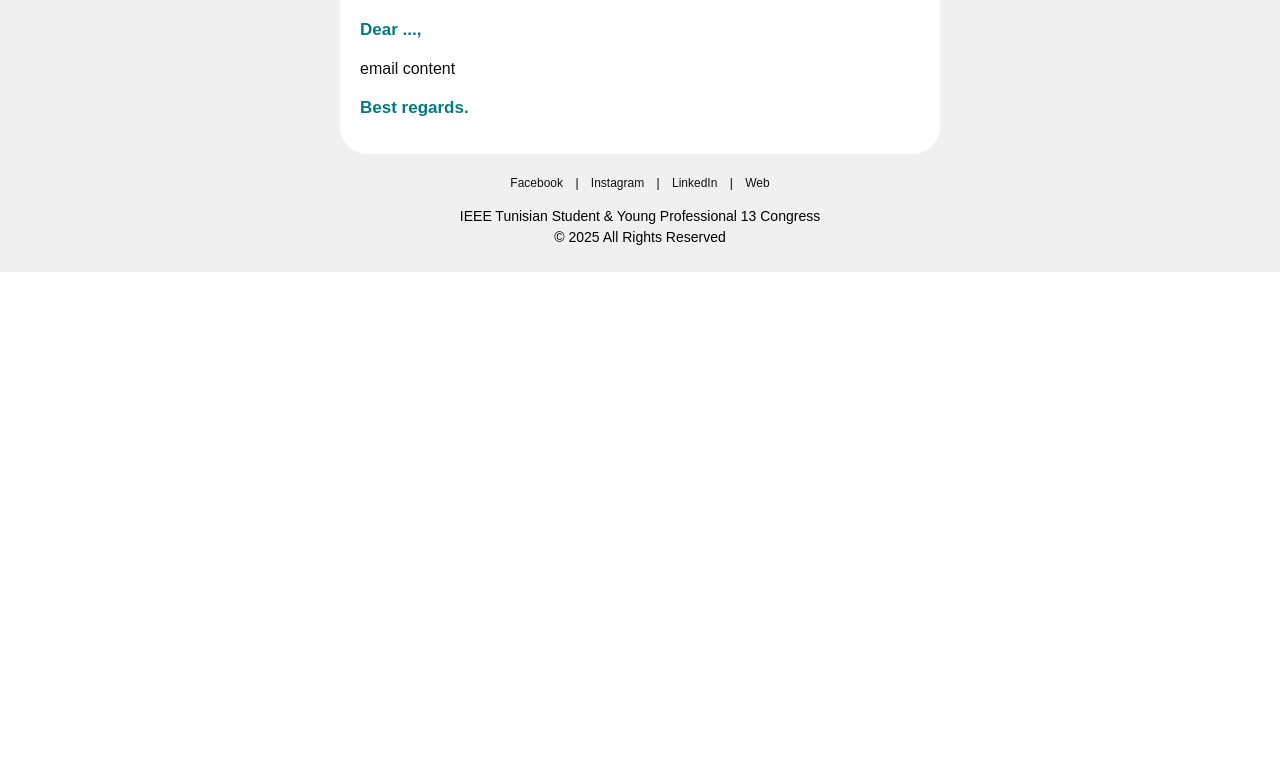
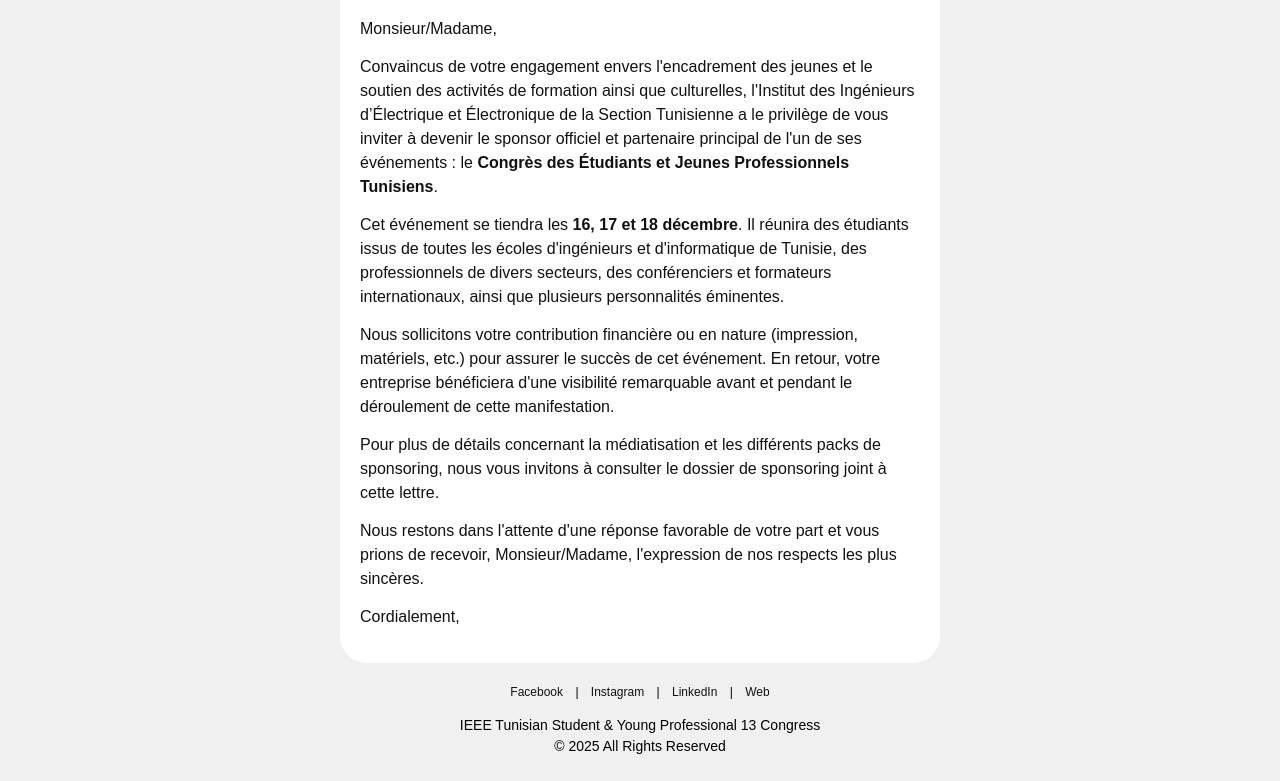
Before and after one commit to OussamaSlimani/tsyp13-tools, a plain HTML site: page email.html in a window 1280 px wide. Shown: the part 463-1244 px from the top of the page. Before the commit the page ends 800 px from the top, so only its background shows below. Drawn offline with Linux system fonts and the light colour scheme.

Commit message:
template

```diff
--- a/email.html
+++ b/email.html
@@ -182,25 +182,55 @@
                                       line-height: 1.5;
                                     "
                                   >
-                                    <p
-                                      style="
-                                        font-size: 17px;
-                                        font-weight: bold;
-                                        color: #037a7f;
-                                      "
-                                    >
-                                      Dear ...,
+                                    <p>Monsieur/Madame,</p>
+                                    <p>
+                                      Convaincus de votre engagement envers
+                                      l'encadrement des jeunes et le soutien des
+                                      activités de formation ainsi que
+                                      culturelles, l'Institut des Ingénieurs
+                                      d’Électrique et Électronique de la Section
+                                      Tunisienne a le privilège de vous inviter
+                                      à devenir le sponsor officiel et
+                                      partenaire principal de l'un de ses
+                                      événements : le
+                                      <strong
+                                        >Congrès des Étudiants et Jeunes
+                                        Professionnels Tunisiens</strong
+                                      >.
                                     </p>
-                                    <p>email content</p>
-                                    <p
-                                      style="
-                                        font-size: 17px;
-                                        font-weight: bold;
-                                        color: #037a7f;
-                                      "
-                                    >
-                                      Best regards.
+                                    <p>
+                                      Cet événement se tiendra les
+                                      <strong>16, 17 et 18 décembre</strong>. Il
+                                      réunira des étudiants issus de toutes les
+                                      écoles d'ingénieurs et d'informatique de
+                                      Tunisie, des professionnels de divers
+                                      secteurs, des conférenciers et formateurs
+                                      internationaux, ainsi que plusieurs
+                                      personnalités éminentes.
                                     </p>
+                                    <p>
+                                      Nous sollicitons votre contribution
+                                      financière ou en nature (impression,
+                                      matériels, etc.) pour assurer le succès de
+                                      cet événement. En retour, votre entreprise
+                                      bénéficiera d'une visibilité remarquable
+                                      avant et pendant le déroulement de cette
+                                      manifestation.
+                                    </p>
+                                    <p>
+                                      Pour plus de détails concernant la
+                                      médiatisation et les différents packs de
+                                      sponsoring, nous vous invitons à consulter
+                                      le dossier de sponsoring joint à cette
+                                      lettre.
+                                    </p>
+                                    <p>
+                                      Nous restons dans l'attente d'une réponse
+                                      favorable de votre part et vous prions de
+                                      recevoir, Monsieur/Madame, l'expression de
+                                      nos respects les plus sincères.
+                                    </p>
+                                    <p>Cordialement,</p>
                                   </div>
                                 </td>
                               </tr>
```
